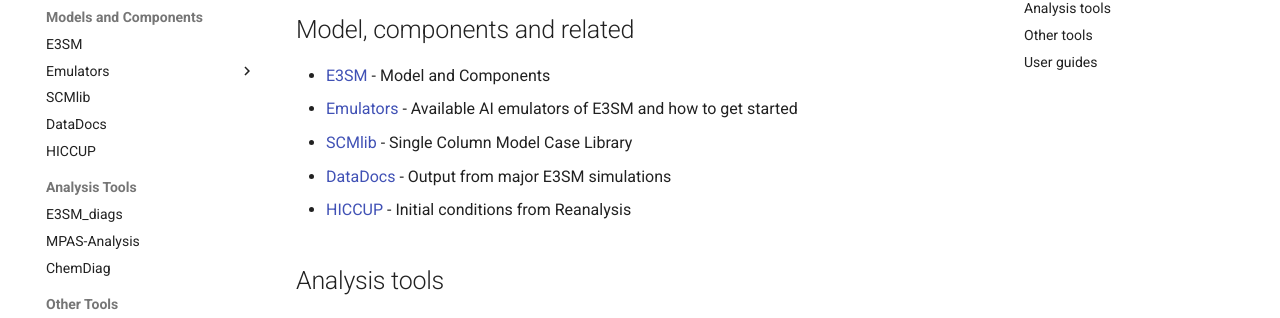
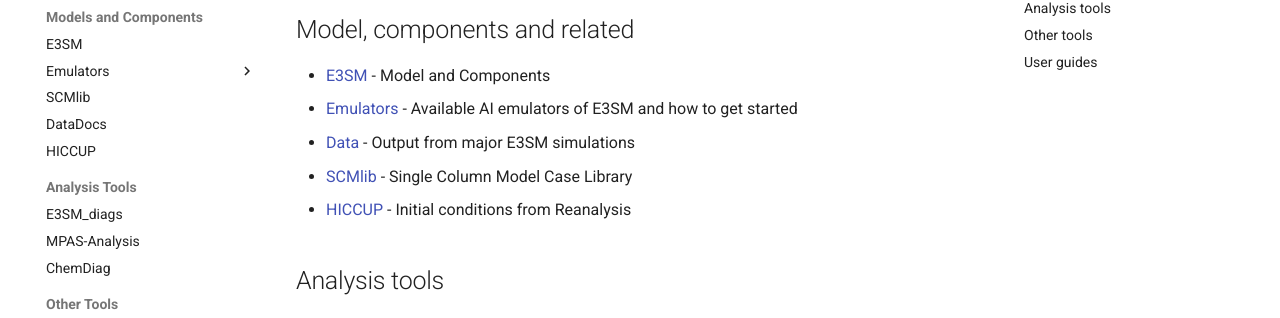
Before and after one commit to E3SM-Project/E3SM-Project.github.io, an MkDocs documentation site: the page built from docs/index.md, in a window 1280 px wide and 900 px high, scrolled down 494 px. Shown: the part 127-445 px from the top of the window. Built offline with MkDocs 1.6.1 and Material for MkDocs 9.7.7, drawn with Linux system fonts in a browser that asks for light colours; comment, search, counter and statistics services are not loaded.

Commit message:
Update Data Docs link

```diff
--- a/docs/index.md
+++ b/docs/index.md
@@ -11,8 +11,8 @@ be found at the links below.
 
 - [E3SM](https://e3sm-project.github.io/E3SM/) - Model and Components
 - [Emulators](emulators/index.md) - Available AI emulators of E3SM and how to get started
+- [Data](https://e3sm-project.github.io/e3sm_data_docs/_build/html/index.html) - Output from major E3SM simulations
 - [SCMlib](https://github.com/E3SM-Project/scmlib/wiki/E3SM-Intensive-Observation-Period-Case-Library) - Single Column Model Case Library
-- [DataDocs](https://e3sm-project.github.io/e3sm_data_docs/_build/html/index.html) - Output from major E3SM simulations
 - [HICCUP](https://github.com/E3SM-Project/HICCUP) - Initial conditions from Reanalysis
 
 ## Analysis tools
```
